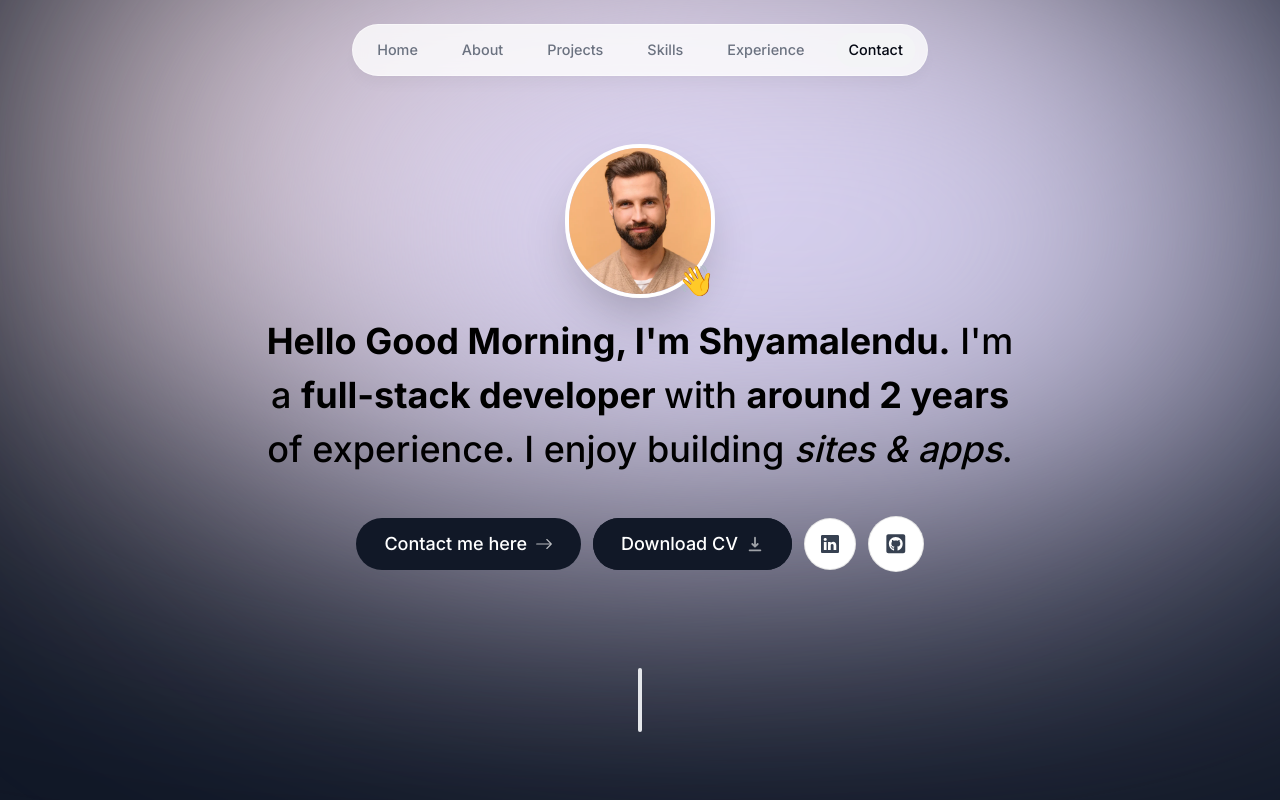
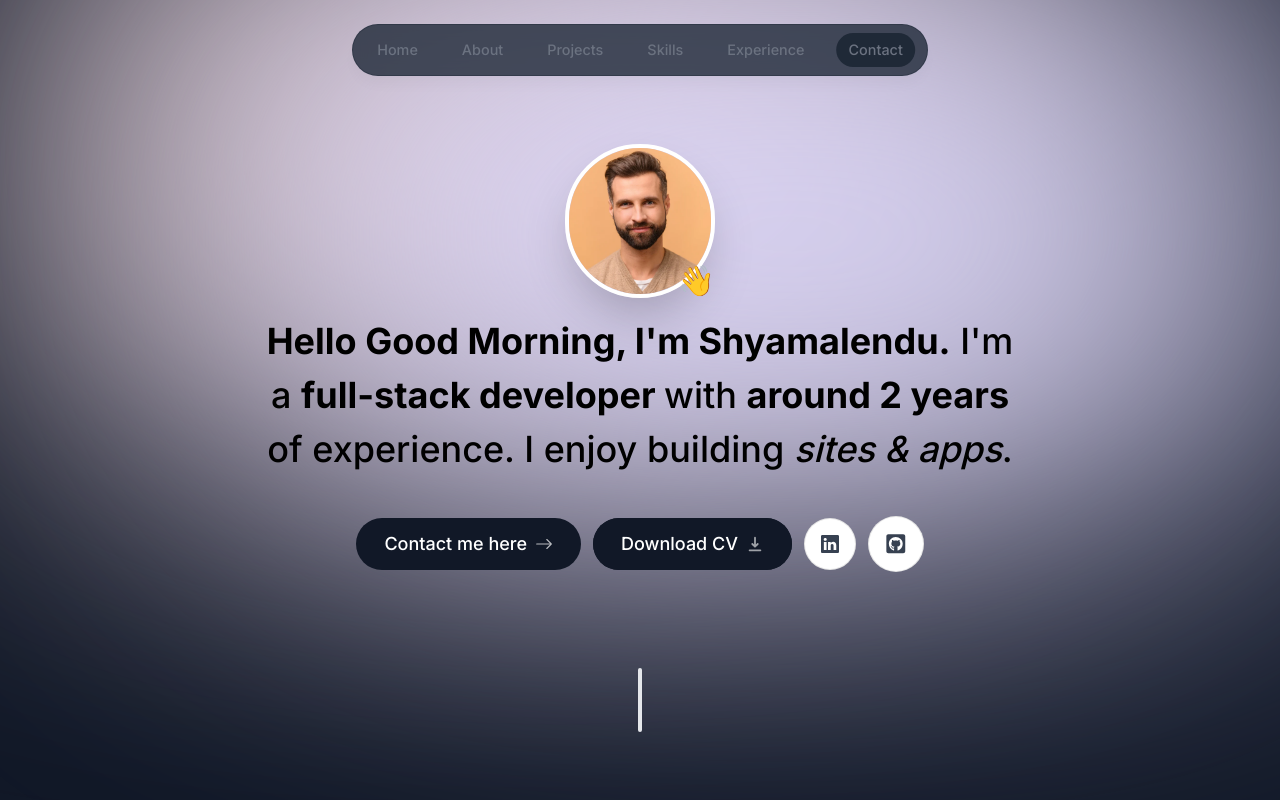
Before and after one commit to shyam0118/portfolio, a Next.js app: page / in a window 1280 px wide. Shown: the top 800 px of the page. Built offline with nearby package versions, Linux system fonts and the light colour scheme.

Commit message:
Updated the header

```diff
--- a/components/header.tsx
+++ b/components/header.tsx
@@ -15,7 +15,7 @@
   return (
     <header className="z-[999] relative">
       <motion.div
-        className="fixed top-0 left-1/2 h-[4.5rem] w-full rounded-none border border-white border-opacity-40 bg-white bg-opacity-80 shadow-lg shadow-black/[0.03] backdrop-blur-[0.5rem] sm:top-6 sm:h-[3.25rem] sm:w-[36rem] sm:rounded-full dark:bg-gray-950 dark:border-black/40 dark:bg-opacity-75"
+        className="fixed top-0 left-1/2 h-[4.5rem] w-full rounded-none border border-gray-800 border-opacity-40 bg-gray-800 bg-opacity-80 shadow-lg shadow-black/[0.03] backdrop-blur-[0.5rem] sm:top-6 sm:h-[3.25rem] sm:w-[36rem] sm:rounded-full dark:bg-gray-950 dark:border-black/40 dark:bg-opacity-75"
         initial={{ y: -100, x: "-50%", opacity: 0 }}
         animate={{ y: 0, x: "-50%", opacity: 1 }}
       ></motion.div>
@@ -30,9 +30,9 @@
             >
               <Link
                 className={clsx(
-                  "flex w-full items-center justify-center px-3 py-3 hover:text-gray-950 transition dark:text-gray-500 dark:hover:text-gray-300",
+                  "flex w-full items-center justify-center px-3 py-3 transition text-gray-500 hover:text-gray-300",
                   {
-                    "text-gray-950 dark:text-gray-200":
+                    "text-gray-200":
                       activeSection === link.name,
                   }
                 )}
@@ -46,7 +46,7 @@
 
                 {link.name === activeSection && (
                   <motion.span
-                    className="bg-gray-100 rounded-full absolute inset-0 -z-10 dark:bg-gray-800"
+                    className="rounded-full absolute inset-0 -z-10 bg-gray-800"
                     layoutId="activeSection"
                     transition={{
                       type: "spring",
```
